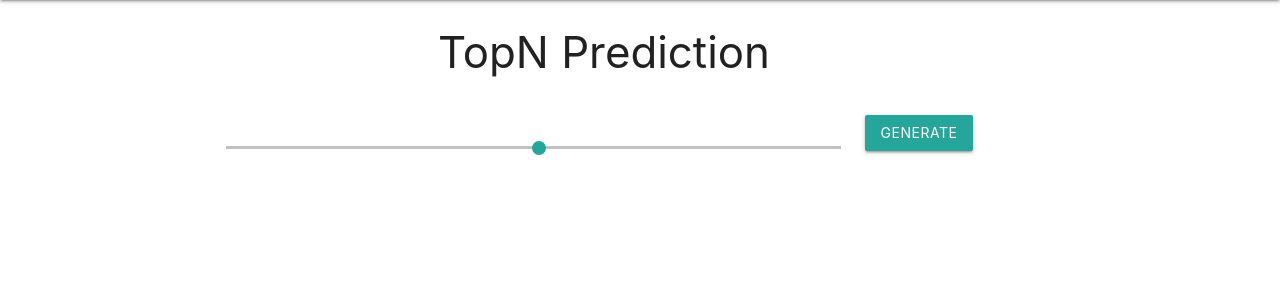
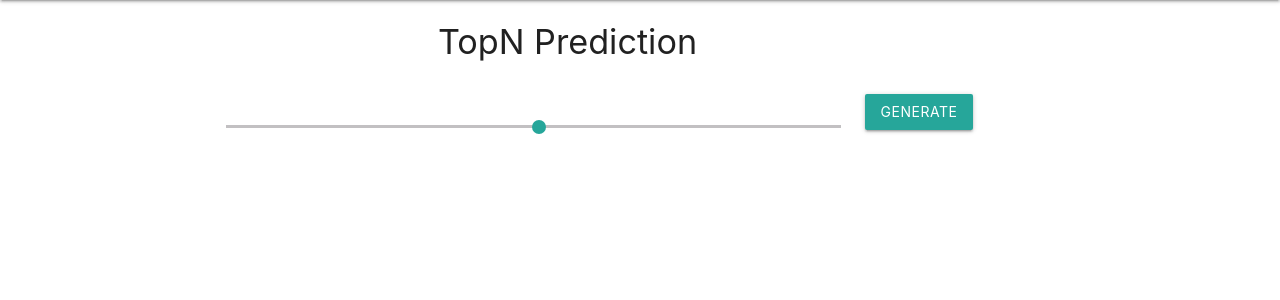
Before and after one commit to PSandeepSandy/Tensors-Analytics, a Flask app: template templates/topN.html in a window 1280 px wide. Shown: the part 64-364 px from the top of the page. Run offline with Flask 2, Linux system fonts and the light colour scheme; the template is opened without the code that fills it, so the values that code supplies are empty; parts of the project's set-up code (start-up, migrations or seed data) failed here and were passed over.

Commit message:
styleFixes

```diff
--- a/templates/topN.html
+++ b/templates/topN.html
@@ -53,7 +53,7 @@
 
     <div class="row">
 
-      <h3 class="col offset-l4 offset-m4 l6 m6 s12"> TopN Prediction </h3>
+      <h4 class="col offset-l4 offset-m4 l6 m6 s12"> TopN Prediction </h3>
 
     </div>
 
@@ -74,8 +74,9 @@
 
     </div>
 
-    <div class="row rankings">
-
+    <div class="row">
+         <div class="col offset-m3 offset-l3 m4 l4 s12 rankings">
+         </div>
     </div>
   </div>
 
```
